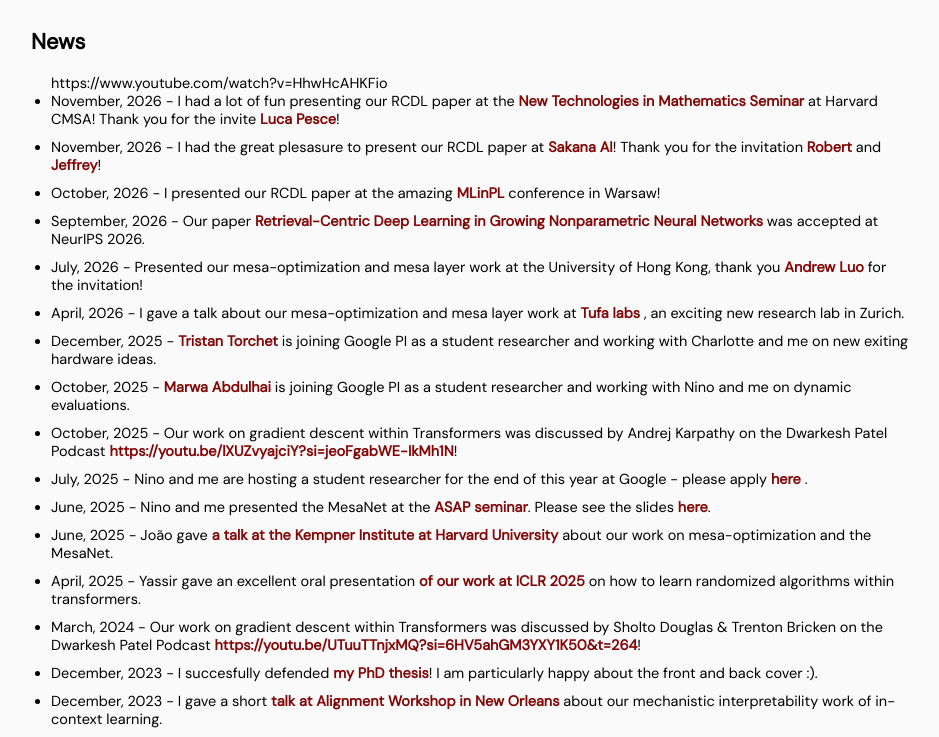
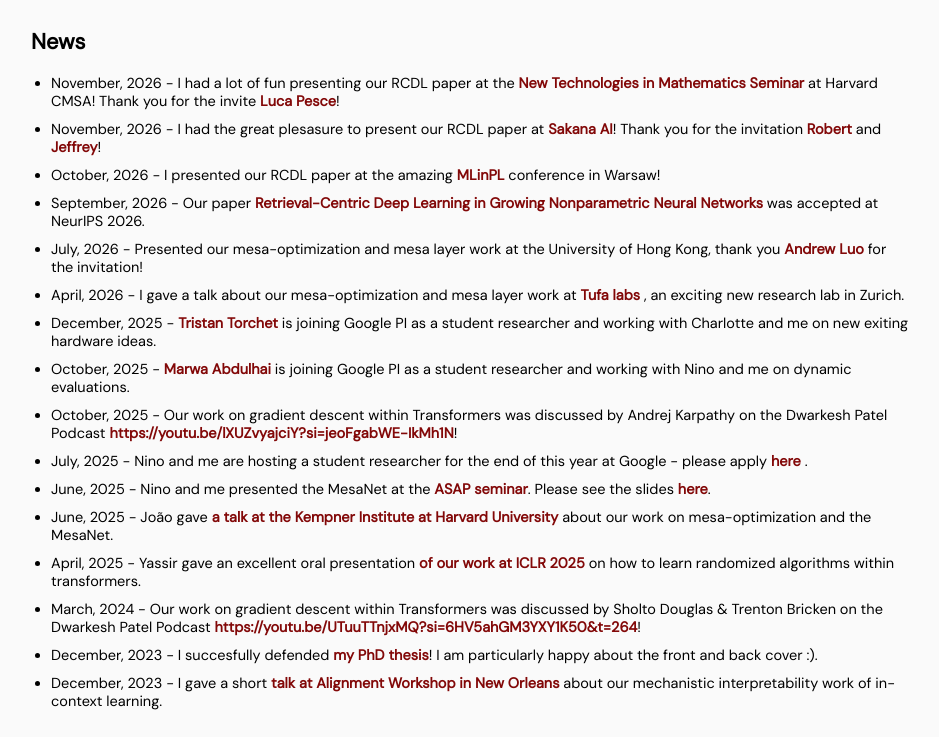
Before and after one commit to jovoswald/jovoswald.github.io, a plain HTML site: page index.html in a window 1280 px wide. Shown: the part 858-1595 px from the top of the page, without its empty margins (169-1108 px from the left). Drawn offline with Linux system fonts and the light colour scheme; some icons are missing.

Commit message:
Remove YouTube link from news section
Removed a YouTube link from the news section.

```diff
--- a/index.html
+++ b/index.html
@@ -456,9 +456,6 @@
                 <div class="research" id="news">
                     <h2 class="section-title">News</h2>
                     <ul>
-
-                        https://www.youtube.com/watch?v=HhwHcAHKFio
-
                         <li>November, 2026 - I had a lot of fun presenting our RCDL paper at the <a class="highlight-company" href="https://www.youtube.com/watch?v=HhwHcAHKFio" target="_blank">New Technologies in Mathematics Seminar
 </a> at Harvard CMSA! Thank you for the invite <a class="highlight-company" href="https://lucpoisson.github.io/" target="_blank">Luca Pesce</a>!</li>
                         <li>November, 2026 - I had the great plesasure to present our RCDL paper at <a class="highlight-company" href="https://sakana.ai/" target="_blank">Sakana AI</a>! Thank you for the invitation <a class="highlight-company" href="https://roberttlange.com/" target="_blank">Robert</a> and <a class="highlight-company" href="https://jsseely.com/" target="_blank">Jeffrey</a>!</li>
```
